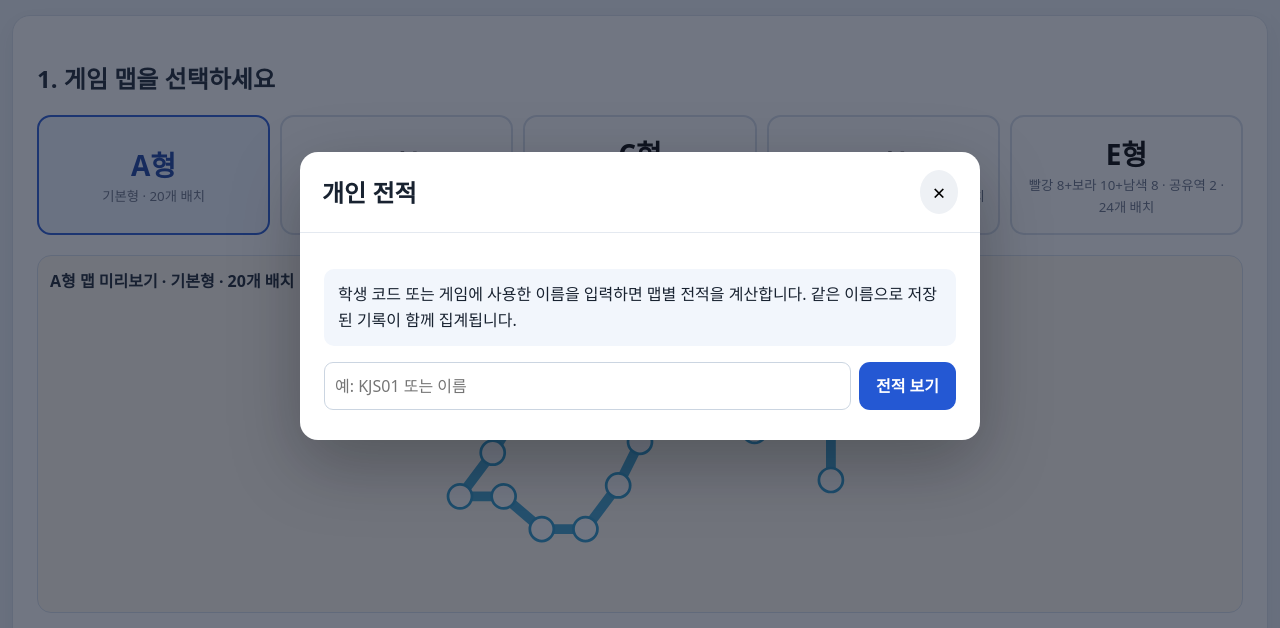
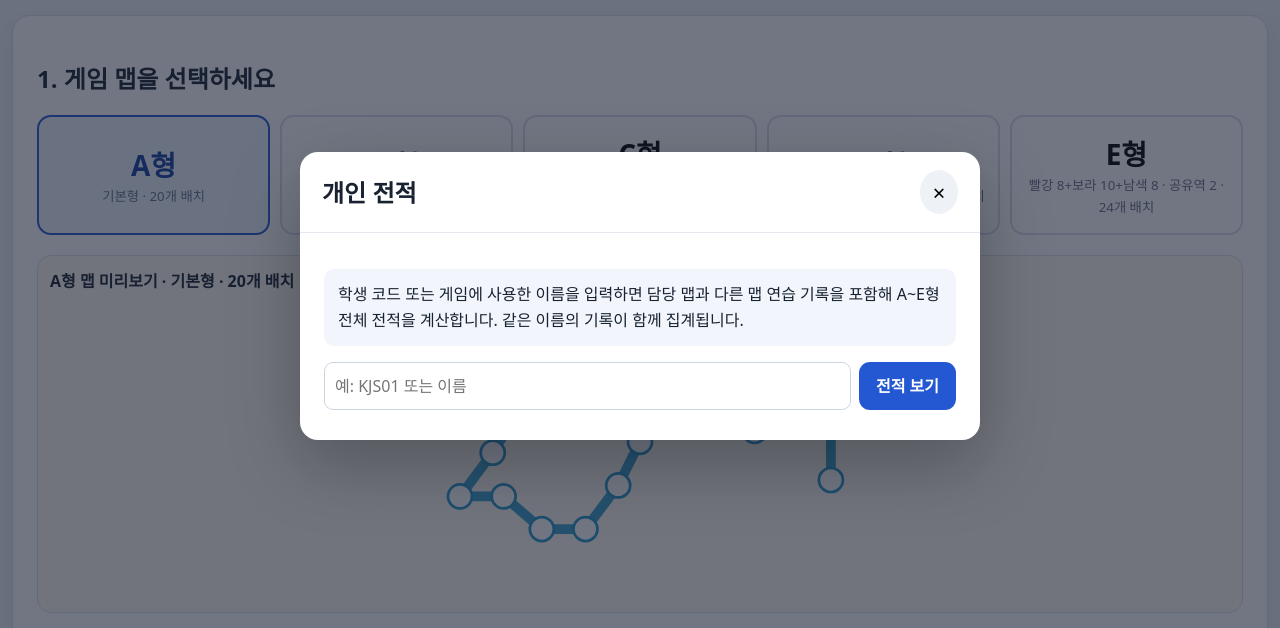
Before and after one commit to TaeHwanJeon112/metro-game, a plain HTML site: page index.html in a window 1280 px wide. Both pictures are taken after a click on the button "내 전적". Shown: the part 104-732 px from the top of the page. Drawn offline with Linux system fonts and the light colour scheme.

Commit message:
Add files via upload

```diff
--- a/index.html
+++ b/index.html
@@ -172,7 +172,7 @@ function statsTable(rows,maps){return maps.map(map=>{const items=rows.filter(row
 function openPersonalStats(){
   $("#rulesTitle").textContent="개인 전적";
   const saved=state?.studentId||state?.displayName||$("#playerName")?.value.trim()||"";
-  $("#rulesBody").innerHTML=`<p class="score-guide">학생 코드 또는 게임에 사용한 이름을 입력하면 맵별 전적을 계산합니다. 같은 이름으로 저장된 기록이 함께 집계됩니다.</p><div class="challenge-row"><input id="statsPersonInput" maxlength="24" value="${analysisEscape(saved)}" placeholder="예: KJS01 또는 이름"><button id="statsPersonSearchBtn" class="primary">전적 보기</button></div><div id="personalStatsResult"></div>`;
+  $("#rulesBody").innerHTML=`<p class="score-guide">학생 코드 또는 게임에 사용한 이름을 입력하면 담당 맵과 다른 맵 연습 기록을 포함해 A~E형 전체 전적을 계산합니다. 같은 이름의 기록이 함께 집계됩니다.</p><div class="challenge-row"><input id="statsPersonInput" maxlength="24" value="${analysisEscape(saved)}" placeholder="예: KJS01 또는 이름"><button id="statsPersonSearchBtn" class="primary">전적 보기</button></div><div id="personalStatsResult"></div>`;
   $("#rulesModal").classList.remove("hidden");$("#closeRulesBtn").focus();
   const search=()=>renderPersonalStats($("#statsPersonInput").value.trim());$("#statsPersonSearchBtn").onclick=search;$("#statsPersonInput").addEventListener("keydown",e=>{if(e.key==="Enter")search()});
   if(saved)search();
```
